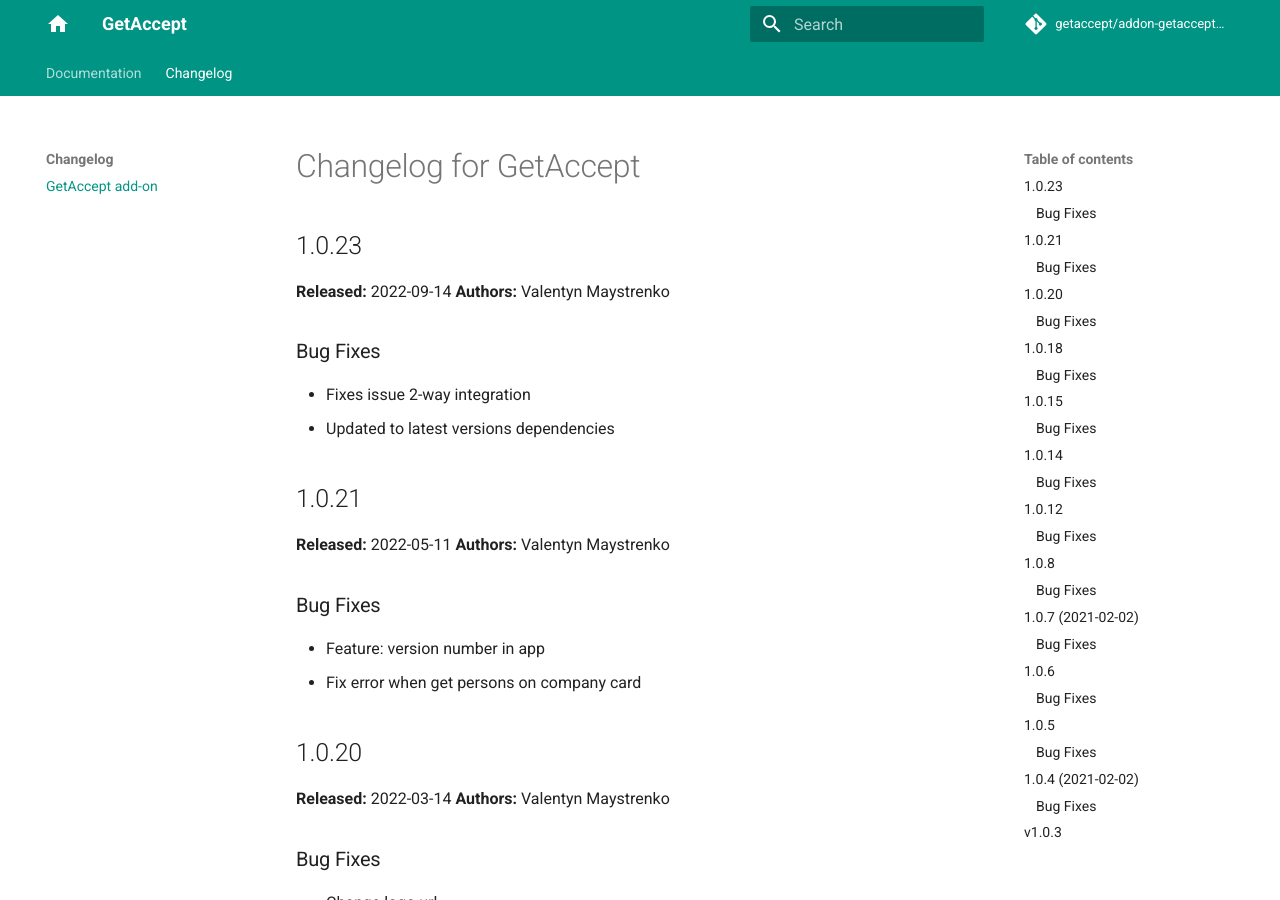
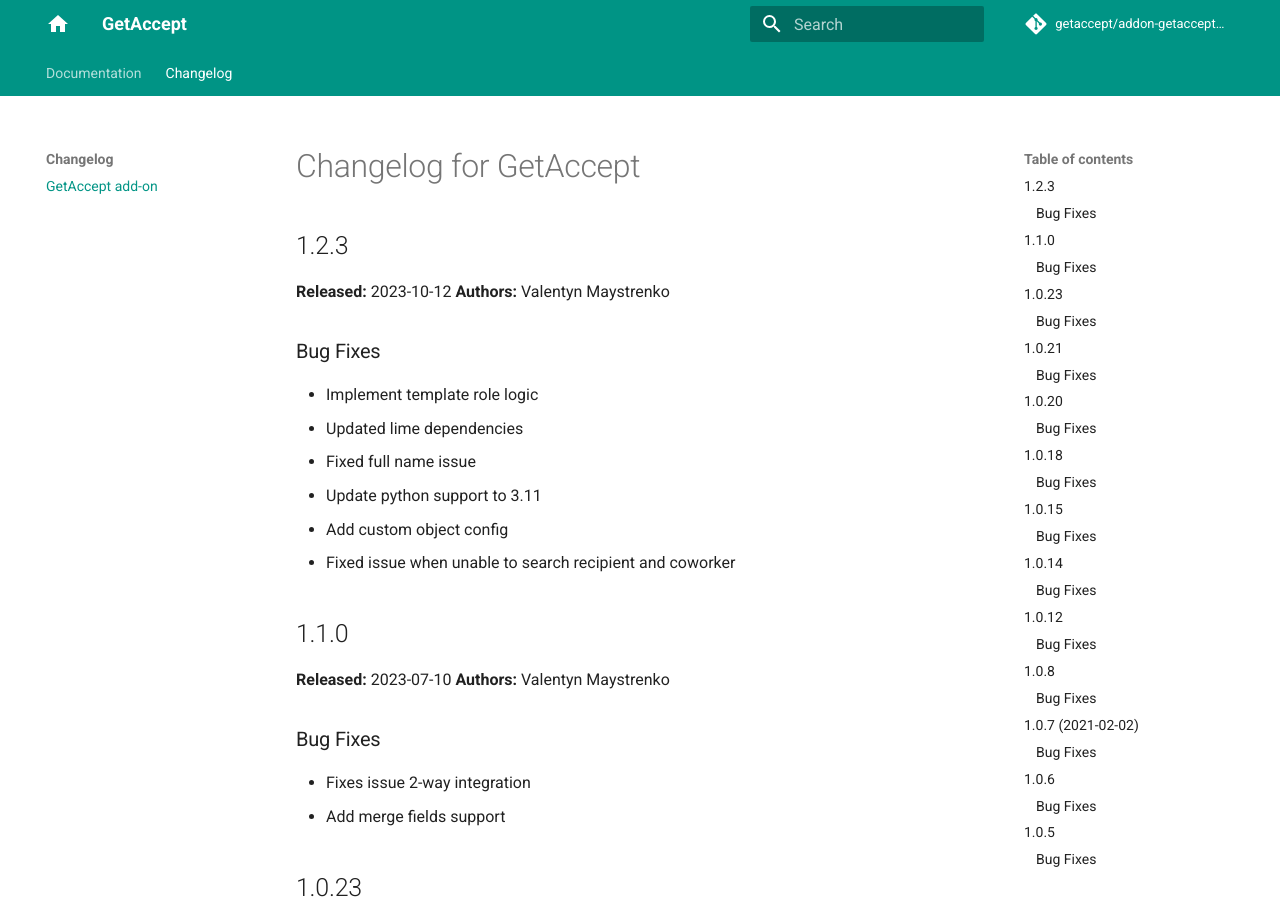
Before and after one commit to getaccept/addon-getaccept-lime-doc, an MkDocs documentation site: the page built from docs/changelog.md, in a window 1280 px wide and 900 px high. Built offline with MkDocs 1.6.1 and Material for MkDocs 9.7.7, drawn with Linux system fonts in a browser that asks for light colours; comment, search, counter and statistics services are not loaded.

Commit message:
update changelog

```diff
--- a/docs/changelog.md
+++ b/docs/changelog.md
@@ -1,6 +1,26 @@
 hero: Close your Lime CRM deals faster with GetAccept
 
 # Changelog for GetAccept
+
+## 1.2.3
+**Released:** 2023-10-12
+**Authors:** Valentyn Maystrenko
+### Bug Fixes
+* Implement template role logic
+* Updated lime dependencies
+* Fixed full name issue
+* Update python support to 3.11
+* Add custom object config
+* Fixed issue when unable to search recipient and coworker
+
+
+## 1.1.0
+**Released:** 2023-07-10
+**Authors:** Valentyn Maystrenko
+### Bug Fixes
+* Fixes issue 2-way integration
+* Add merge fields support
+
 
 ## 1.0.23
 **Released:** 2022-09-14
```
Also changed, not shown: requirements.txt (+15 -8 lines).
